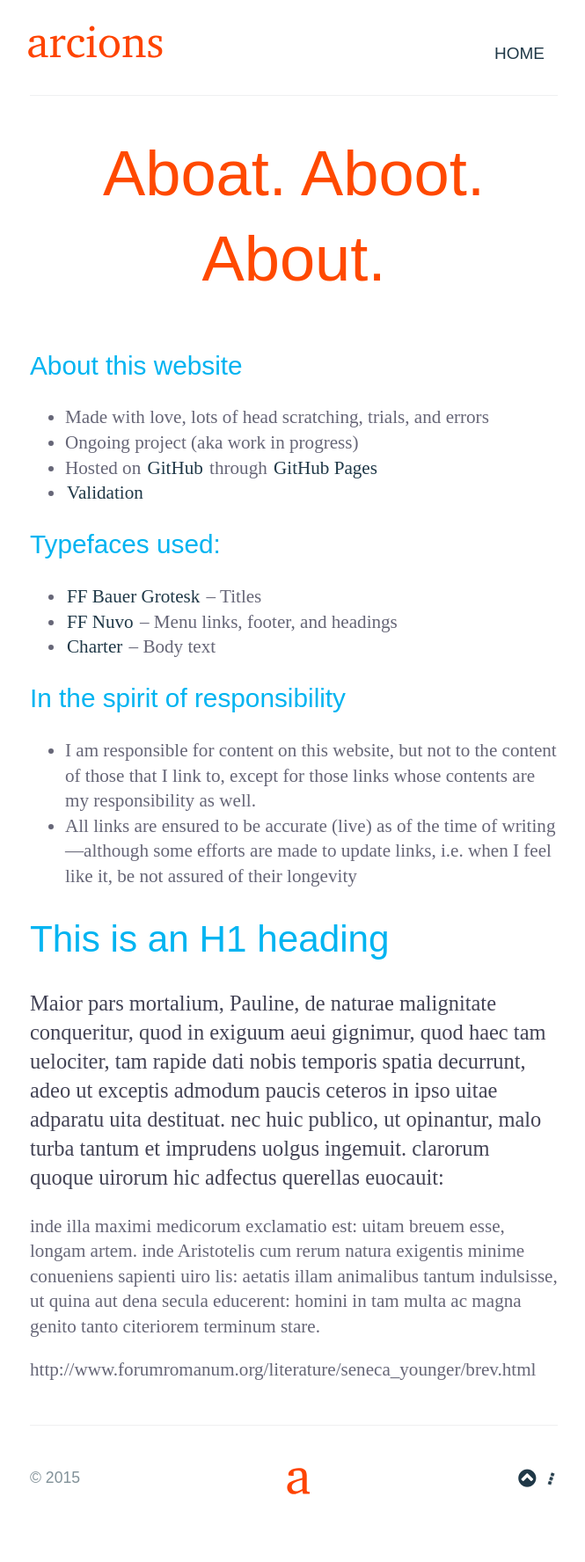
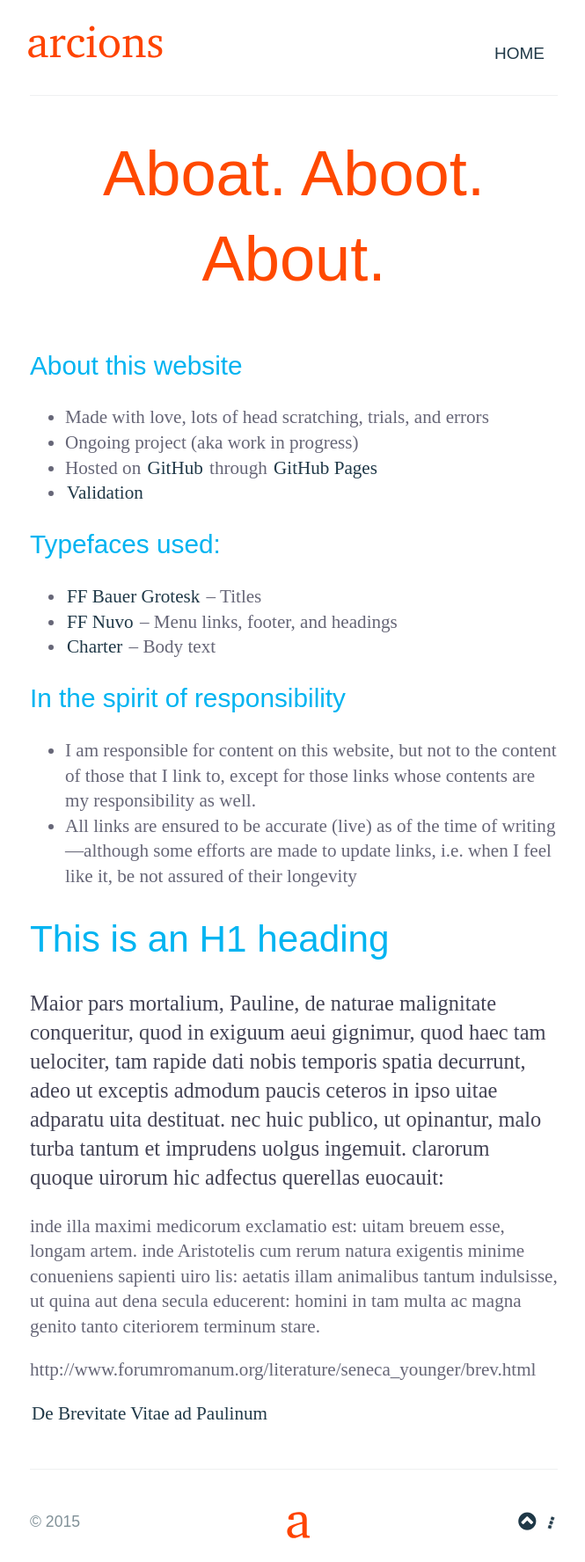
Before and after one commit to arcions/arcions.github.io, a Jekyll site: the page built from about/index.html, in a window 1280 px wide. Shown: the whole page at 88% size, without its empty margins (306-971 px from the left). Built offline with Jekyll 4.4.1, drawn with Linux system fonts in a browser that asks for light colours; nearby versions of some CDN libraries; some web fonts are replaced; Markdown is read by kramdown in place of the engine named in the settings; before the commit the page ends 1726 px from its top, so only the background shows below that.

Commit message:
Update index.html

```diff
--- a/about/index.html
+++ b/about/index.html
@@ -31,3 +31,4 @@ title: About this website
 <p class="lead"><strong>Maior pars mortalium, Pauline, de naturae malignitate conqueritur,</strong> quod in exiguum aeui gignimur, quod haec tam uelociter, tam rapide dati nobis temporis spatia decurrunt, adeo ut exceptis admodum paucis ceteros in ipso uitae adparatu uita destituat. nec huic publico, ut opinantur, malo turba tantum et imprudens uolgus ingemuit. clarorum quoque uirorum hic adfectus querellas euocauit:</p>
 <p><strong>inde illa maximi medicorum exclamatio est:</strong> uitam breuem esse, longam artem. inde Aristotelis cum rerum natura exigentis minime conueniens sapienti uiro lis: aetatis illam animalibus tantum indulsisse, ut quina aut dena secula educerent: homini in tam multa ac magna genito tanto citeriorem terminum stare.</p>
 <p><em>http://www.forumromanum.org/literature/seneca_younger/brev.html</em></p>
+<p><a href="http://www.forumromanum.org/literature/seneca_younger/brev.html">De Brevitate Vitae ad Paulinum</a></p>
```
